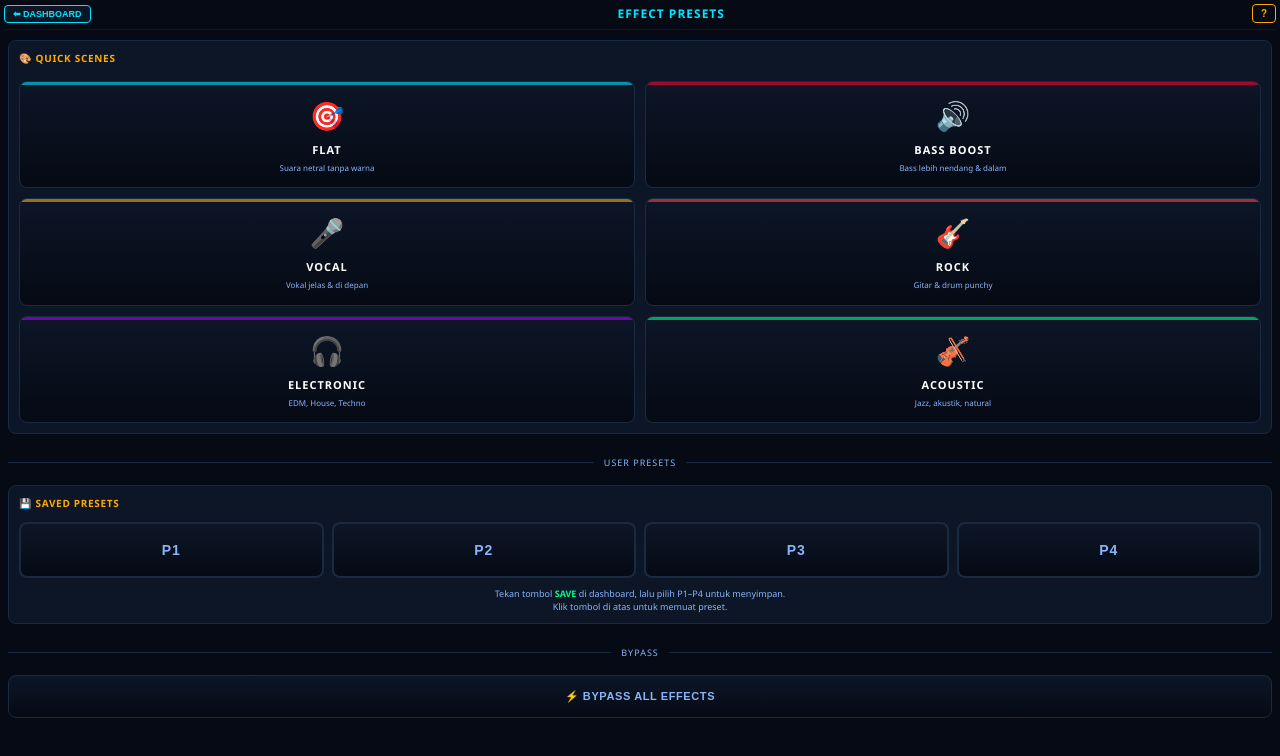
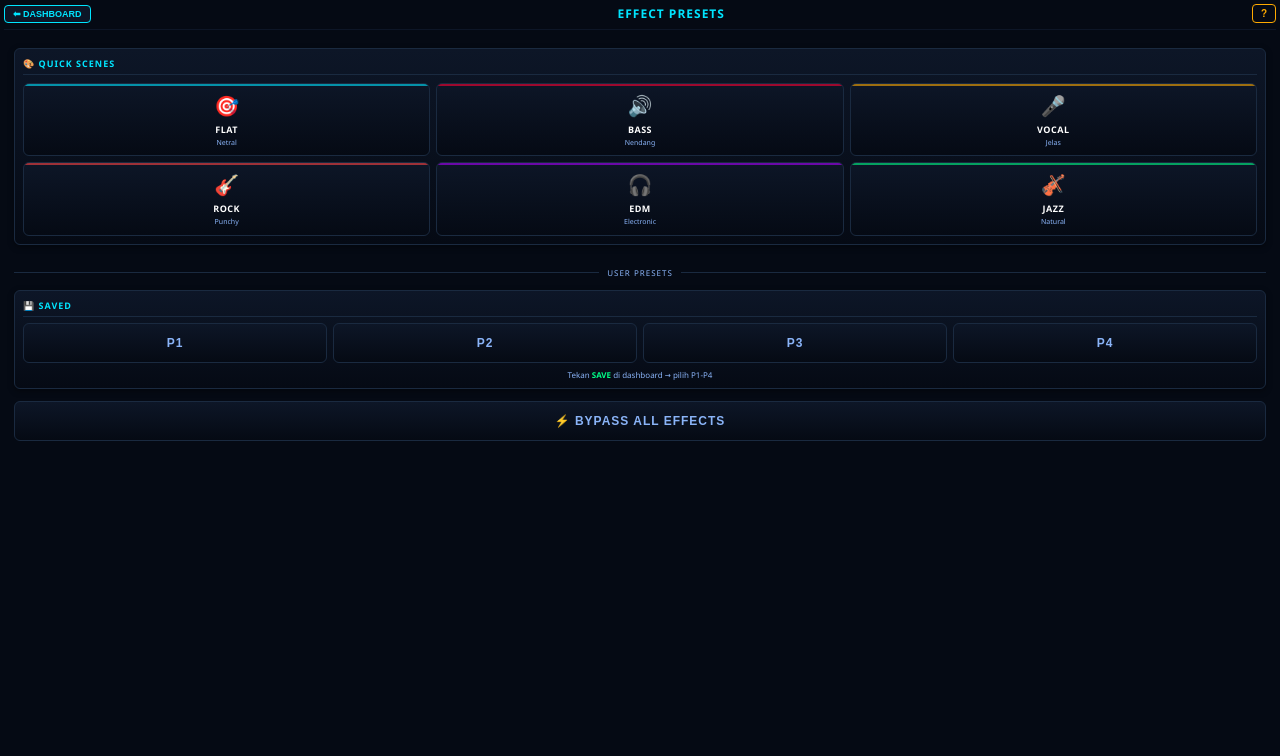
Before and after one commit to luhtu0103/DLMS_mini_coustum, a plain HTML site: page index.html in a window 1280 px wide. Both pictures are taken after a click on the button "EFFECTS". Drawn offline with Linux system fonts and the light colour scheme.

Commit message:
Compact Quick Scenes and Effects Presets layout

```diff
--- a/index.html
+++ b/index.html
@@ -318,37 +318,159 @@
 @media (max-width:480px) { .mixer-container { justify-content:flex-start; gap:6px; padding:8px 4px; } .channel-strip { min-width:76px; padding:7px 4px; } .fader-meter-area { height:clamp(100px,24vh,160px); } .channel-header { font-size:10px; padding:4px 3px; } }
 
 
-/* === QUICK SCENES (EFFECTS PAGE) === */
-.scenes-grid{display:grid;grid-template-columns:repeat(2,minmax(0,1fr));gap:10px;margin-top:12px}
-.scene-card{background:linear-gradient(180deg,#0d1627 0%,#050a14 100%);border:1px solid #1a2a40;border-radius:8px;padding:14px;cursor:pointer;transition:all .2s ease;display:flex;flex-direction:column;align-items:center;gap:6px;position:relative;overflow:hidden;min-width:0}
-.scene-card::before{content:'';position:absolute;top:0;left:0;right:0;height:3px;background:var(--scene-color,var(--neon-blue));opacity:.6;transition:opacity .2s}
-.scene-card:active{transform:scale(.96)}
-.scene-card.active{border-color:var(--scene-color,var(--neon-green));box-shadow:0 0 15px var(--scene-glow,rgba(0,255,136,.3))}
-.scene-card.active::before{opacity:1}
-.scene-icon{font-size:28px;margin-bottom:2px}
-.scene-name{font-size:11px;font-weight:bold;color:#fff;letter-spacing:1px;text-transform:uppercase;text-align:center}
-.scene-desc{font-size:8px;color:var(--text-dim);text-align:center;line-height:1.3}
-.section-divider{display:flex;align-items:center;gap:10px;margin:18px 0 12px;color:var(--text-dim);font-size:9px;letter-spacing:1px;text-transform:uppercase}
-.section-divider::before,.section-divider::after{content:'';flex:1;height:1px;background:#1a2a40}
-.preset-large-grid{display:grid;grid-template-columns:repeat(4,minmax(0,1fr));gap:8px;margin-top:8px}
-.preset-large-btn{padding:18px 0;font-size:14px;font-weight:bold;border-radius:8px;border:2px solid #1a2a40;background:linear-gradient(180deg,#0d1627,#050a14);color:var(--text-dim);cursor:pointer;transition:all .2s;letter-spacing:1px;min-width:0}
-.preset-large-btn:active{transform:scale(.95)}
-.preset-large-btn.active{border-color:var(--neon-blue);color:var(--neon-blue);box-shadow:0 0 15px rgba(0,229,255,.4);background:linear-gradient(180deg,#0a1a27,#050a14)}
-#bypass-all-btn{width:100%;margin-bottom:12px}
-#bypass-all-btn.active{border-color:var(--neon-red);color:var(--neon-red);box-shadow:0 0 12px rgba(255,0,51,.3)}
-@media(max-width:420px){.scene-card{padding:11px 8px}.scene-icon{font-size:24px}.preset-large-btn{padding:14px 0}}
-
-/* Layout helpers for the effects page */
-.sub-page-header{display:flex;align-items:center;justify-content:space-between;gap:8px;border-bottom:1px solid var(--panel-bg);padding-bottom:6px;margin-bottom:8px;flex-shrink:0}
-.sub-page-title{font-size:12px;font-weight:bold;letter-spacing:1px;color:var(--neon-blue);text-align:center;flex:1}
-.sub-page-header .guide-header-btn{flex-shrink:0}
-.sub-page-content{display:flex;flex-direction:column;flex:1;gap:4px;min-height:0;padding:2px 4px 10px;overflow-y:auto}
-.sub-page-content::-webkit-scrollbar{width:3px}
-.sub-page-content::-webkit-scrollbar-thumb{background:var(--neon-blue)}
-.feature-card{background:var(--panel-bg);border:1px solid #1a2a40;border-radius:8px;padding:10px;display:flex;flex-direction:column;flex-shrink:0}
-.feature-card-title{font-size:10px;font-weight:bold;letter-spacing:.7px;color:var(--neon-yellow);margin-bottom:4px}
-.big-toggle-btn{background:linear-gradient(180deg,#0d1627,#050a14);color:var(--text-dim);border:1px solid #1a2a40;border-radius:8px;padding:14px 10px;font-size:11px;font-weight:bold;letter-spacing:.6px;cursor:pointer;transition:all .2s}
-.big-toggle-btn:active{transform:scale(.98)}
+/* === QUICK SCENES COMPACT === */
+.scenes-grid {
+    display: grid;
+    grid-template-columns: repeat(3, 1fr);
+    gap: 6px;
+    margin-top: 8px;
+}
+.scene-card {
+    background: linear-gradient(180deg, #0d1627 0%, #050a14 100%);
+    border: 1px solid #1a2a40;
+    border-radius: 6px;
+    padding: 8px 6px;
+    cursor: pointer;
+    transition: all 0.15s ease;
+    display: flex;
+    flex-direction: column;
+    align-items: center;
+    gap: 3px;
+    position: relative;
+    overflow: hidden;
+    min-width: 0;
+}
+.scene-card::before {
+    content: '';
+    position: absolute;
+    top: 0;
+    left: 0;
+    right: 0;
+    height: 2px;
+    background: var(--scene-color, var(--neon-blue));
+    opacity: 0.6;
+    transition: opacity 0.15s;
+}
+.scene-card:active { transform: scale(0.96); }
+.scene-card.active {
+    border-color: var(--scene-color, var(--neon-green));
+    box-shadow: 0 0 10px var(--scene-glow, rgba(0,255,136,0.3));
+}
+.scene-card.active::before { opacity: 1; }
+.scene-icon { font-size: 20px; margin-bottom: 1px; }
+.scene-name {
+    font-size: 9px;
+    font-weight: bold;
+    color: #fff;
+    letter-spacing: 0.5px;
+    text-transform: uppercase;
+    text-align: center;
+}
+.scene-desc {
+    font-size: 7px;
+    color: var(--text-dim);
+    text-align: center;
+    line-height: 1.2;
+}
+/* Section Divider Compact */
+.section-divider {
+    display: flex;
+    align-items: center;
+    gap: 8px;
+    margin: 10px 0 6px 0;
+    color: var(--text-dim);
+    font-size: 8px;
+    letter-spacing: 1px;
+    text-transform: uppercase;
+}
+.section-divider::before, .section-divider::after {
+    content: '';
+    flex: 1;
+    height: 1px;
+    background: #1a2a40;
+}
+/* Preset Large Grid Compact */
+.preset-large-grid {
+    display: grid;
+    grid-template-columns: repeat(4, 1fr);
+    gap: 6px;
+    margin-top: 6px;
+}
+.preset-large-btn {
+    padding: 12px 0;
+    font-size: 12px;
+    font-weight: bold;
+    border-radius: 6px;
+    border: 1px solid #1a2a40;
+    background: linear-gradient(180deg, #0d1627, #050a14);
+    color: var(--text-dim);
+    cursor: pointer;
+    transition: all 0.15s;
+    letter-spacing: 1px;
+}
+.preset-large-btn:active { transform: scale(0.95); }
+.preset-large-btn.active {
+    border-color: var(--neon-cyan);
+    color: var(--neon-cyan);
+    box-shadow: 0 0 10px rgba(0,229,255,0.4);
+    background: linear-gradient(180deg, #0a1a27, #050a14);
+}
+/* Big Toggle Button Compact */
+.big-toggle-btn {
+    width: 100%;
+    padding: 12px;
+    font-size: 12px;
+    font-weight: bold;
+    letter-spacing: 1px;
+    border-radius: 6px;
+    border: 1px solid #1a2a40;
+    background: linear-gradient(180deg, #0d1627, #050a14);
+    color: var(--text-dim);
+    cursor: pointer;
+    transition: all 0.15s;
+    text-transform: uppercase;
+}
+.big-toggle-btn:active { transform: scale(0.98); }
+.big-toggle-btn.mute-active, #bypass-all-btn.active {
+    background: linear-gradient(180deg, #3a0a14, #1a0508);
+    border-color: var(--neon-red);
+    color: var(--neon-red);
+    box-shadow: 0 0 15px rgba(255,0,51,0.4);
+}
+/* Feature Card Compact */
+.feature-card {
+    background: linear-gradient(180deg, #0d1627 0%, #050a14 100%);
+    border: 1px solid #1a2a40;
+    border-radius: 6px;
+    padding: 8px;
+    box-shadow: 0 2px 6px rgba(0,0,0,0.4);
+    margin-bottom: 6px;
+    min-width: 0;
+}
+.feature-card-title {
+    font-size: 9px;
+    font-weight: bold;
+    color: var(--neon-blue);
+    letter-spacing: 1px;
+    margin-bottom: 6px;
+    text-transform: uppercase;
+    border-bottom: 1px solid #1a2a40;
+    padding-bottom: 4px;
+}
+/* Sub Page Content - Compact */
+.sub-page-content {
+    flex: 1;
+    padding: 10px;
+    overflow-y: hidden;
+    display: flex;
+    flex-direction: column;
+    gap: 6px;
+    min-height: 0;
+}
+.sub-page-header { display:flex; align-items:center; justify-content:space-between; gap:8px; border-bottom:1px solid var(--panel-bg); padding-bottom:6px; margin-bottom:8px; flex-shrink:0; }
+.sub-page-title { font-size:12px; font-weight:bold; letter-spacing:1px; color:var(--neon-blue); text-align:center; flex:1; }
+.sub-page-header .guide-header-btn { flex-shrink:0; }
+
 </style>
 </head>
 <body>
@@ -717,31 +839,50 @@
         <div class="sub-page-title">EFFECT PRESETS</div>
         <button class="guide-header-btn" onclick="showPage('page-guide')">?</button>
     </div>
-    <div class="sub-page-content" style="overflow-y:auto;min-height:0;">
+
+    <div class="sub-page-content">
+        <!-- QUICK SCENES: 3 columns x 2 rows -->
         <div class="feature-card">
             <div class="feature-card-title">🎨 QUICK SCENES</div>
             <div class="scenes-grid">
-                <div class="scene-card" data-scene="flat" onclick="applyScene('flat')" style="--scene-color:var(--neon-blue);--scene-glow:rgba(0,229,255,.4)"><div class="scene-icon">🎯</div><div class="scene-name">FLAT</div><div class="scene-desc">Suara netral tanpa warna</div></div>
-                <div class="scene-card" data-scene="bass" onclick="applyScene('bass')" style="--scene-color:var(--neon-red);--scene-glow:rgba(255,0,51,.4)"><div class="scene-icon">🔊</div><div class="scene-name">BASS BOOST</div><div class="scene-desc">Bass lebih nendang &amp; dalam</div></div>
-                <div class="scene-card" data-scene="vocal" onclick="applyScene('vocal')" style="--scene-color:var(--neon-yellow);--scene-glow:rgba(255,170,0,.4)"><div class="scene-icon">🎤</div><div class="scene-name">VOCAL</div><div class="scene-desc">Vokal jelas &amp; di depan</div></div>
-                <div class="scene-card" data-scene="rock" onclick="applyScene('rock')" style="--scene-color:#ff4444;--scene-glow:rgba(255,68,68,.4)"><div class="scene-icon">🎸</div><div class="scene-name">ROCK</div><div class="scene-desc">Gitar &amp; drum punchy</div></div>
-                <div class="scene-card" data-scene="electronic" onclick="applyScene('electronic')" style="--scene-color:#aa00ff;--scene-glow:rgba(170,0,255,.4)"><div class="scene-icon">🎧</div><div class="scene-name">ELECTRONIC</div><div class="scene-desc">EDM, House, Techno</div></div>
-                <div class="scene-card" data-scene="acoustic" onclick="applyScene('acoustic')" style="--scene-color:var(--neon-green);--scene-glow:rgba(0,255,136,.4)"><div class="scene-icon">🎻</div><div class="scene-name">ACOUSTIC</div><div class="scene-desc">Jazz, akustik, natural</div></div>
+                <div class="scene-card" data-scene="flat" onclick="applyScene('flat')" style="--scene-color: var(--neon-blue); --scene-glow: rgba(0,229,255,0.4);">
+                    <div class="scene-icon">🎯</div><div class="scene-name">FLAT</div><div class="scene-desc">Netral</div>
+                </div>
+                <div class="scene-card" data-scene="bass" onclick="applyScene('bass')" style="--scene-color: var(--neon-red); --scene-glow: rgba(255,0,51,0.4);">
+                    <div class="scene-icon">🔊</div><div class="scene-name">BASS</div><div class="scene-desc">Nendang</div>
+                </div>
+                <div class="scene-card" data-scene="vocal" onclick="applyScene('vocal')" style="--scene-color: var(--neon-yellow); --scene-glow: rgba(255,170,0,0.4);">
+                    <div class="scene-icon">🎤</div><div class="scene-name">VOCAL</div><div class="scene-desc">Jelas</div>
+                </div>
+                <div class="scene-card" data-scene="rock" onclick="applyScene('rock')" style="--scene-color: #ff4444; --scene-glow: rgba(255,68,68,0.4);">
+                    <div class="scene-icon">🎸</div><div class="scene-name">ROCK</div><div class="scene-desc">Punchy</div>
+                </div>
+                <div class="scene-card" data-scene="electronic" onclick="applyScene('electronic')" style="--scene-color: #aa00ff; --scene-glow: rgba(170,0,255,0.4);">
+                    <div class="scene-icon">🎧</div><div class="scene-name">EDM</div><div class="scene-desc">Electronic</div>
+                </div>
+                <div class="scene-card" data-scene="acoustic" onclick="applyScene('acoustic')" style="--scene-color: var(--neon-green); --scene-glow: rgba(0,255,136,0.4);">
+                    <div class="scene-icon">🎻</div><div class="scene-name">JAZZ</div><div class="scene-desc">Natural</div>
+                </div>
             </div>
         </div>
+
         <div class="section-divider">USER PRESETS</div>
         <div class="feature-card">
-            <div class="feature-card-title">💾 SAVED PRESETS</div>
+            <div class="feature-card-title">💾 SAVED</div>
             <div class="preset-large-grid">
                 <button class="preset-large-btn" id="btn-p1" onclick="loadPreset(1)">P1</button>
                 <button class="preset-large-btn" id="btn-p2" onclick="loadPreset(2)">P2</button>
                 <button class="preset-large-btn" id="btn-p3" onclick="loadPreset(3)">P3</button>
                 <button class="preset-large-btn" id="btn-p4" onclick="loadPreset(4)">P4</button>
             </div>
-            <div style="font-size:9px;color:var(--text-dim);margin-top:10px;text-align:center;line-height:1.4">Tekan tombol <b style="color:var(--neon-green)">SAVE</b> di dashboard, lalu pilih P1–P4 untuk menyimpan.<br>Klik tombol di atas untuk memuat preset.</div>
+            <div style="font-size: 8px; color: var(--text-dim); margin-top: 6px; text-align: center;">
+                Tekan <b style="color: var(--neon-green);">SAVE</b> di dashboard → pilih P1-P4
+            </div>
         </div>
-        <div class="section-divider">BYPASS</div>
-        <button class="big-toggle-btn" id="bypass-all-btn" onclick="toggleAllBypass()">⚡ BYPASS ALL EFFECTS</button>
+
+        <button class="big-toggle-btn" id="bypass-all-btn" onclick="toggleAllBypass()">
+            ⚡ BYPASS ALL EFFECTS
+        </button>
     </div>
 </div>
 
```
